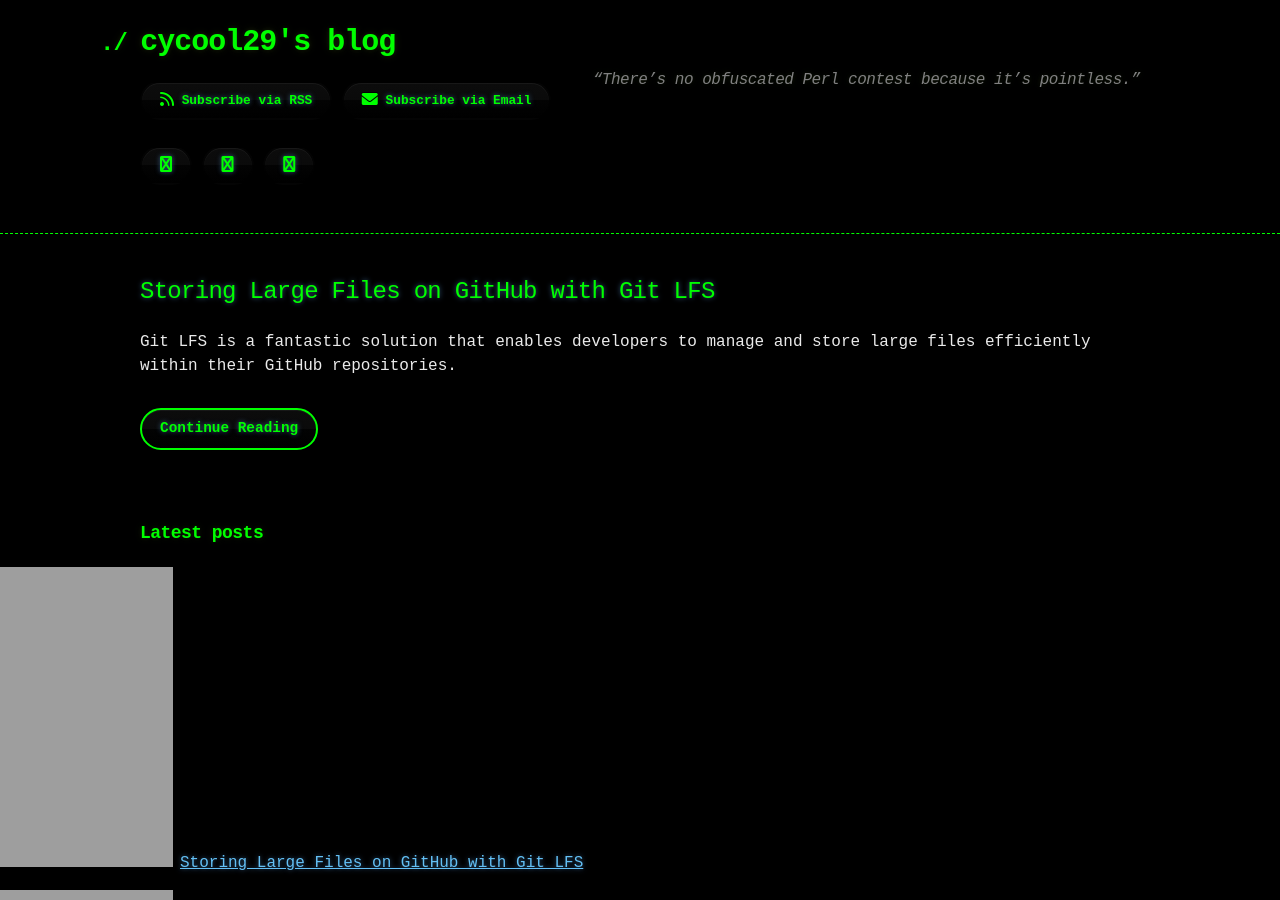
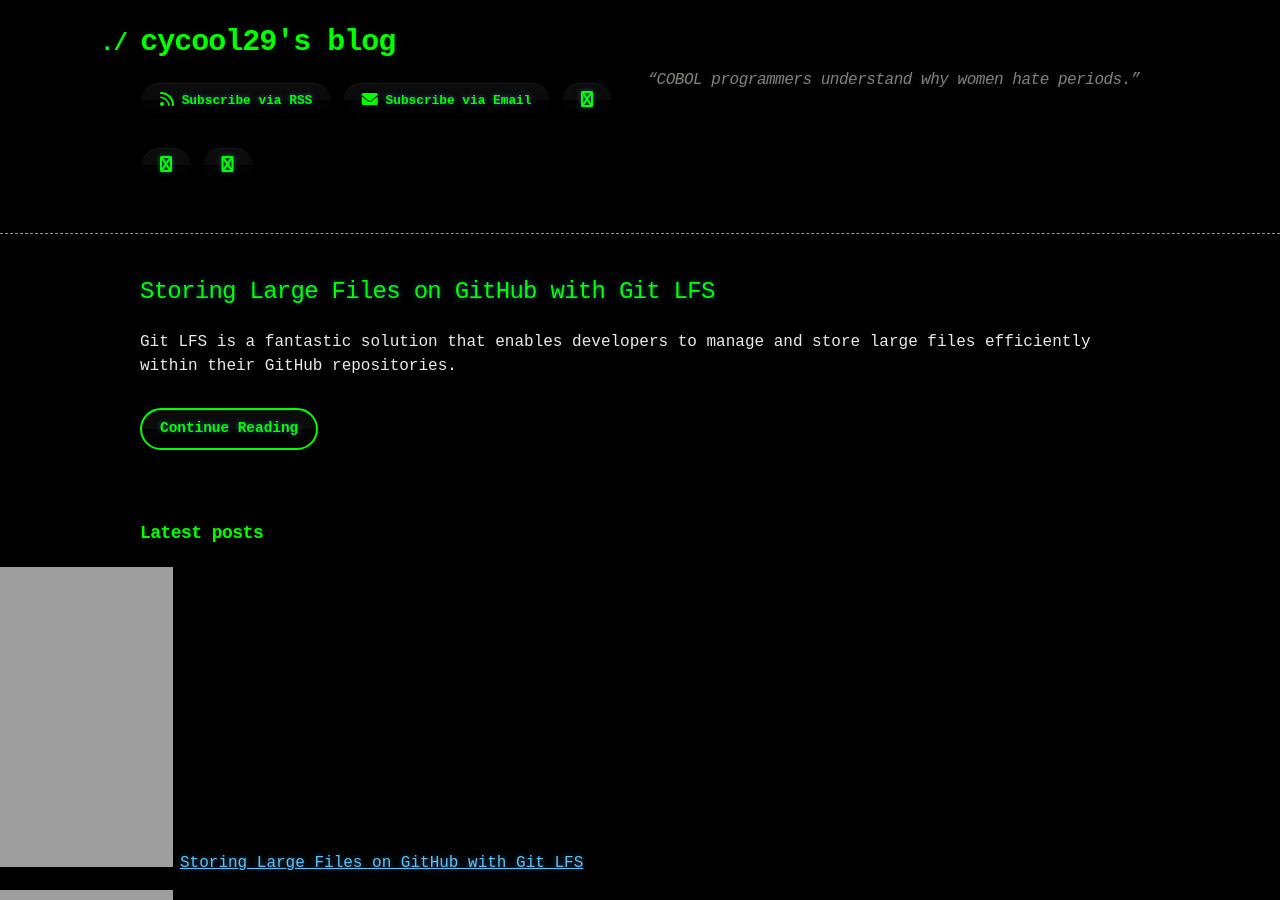
Before and after one commit to cycool29/cycool29.github.io, a Jekyll site: the page built from index.md, in a window 1280 px wide and 900 px high. Built offline with Jekyll 4.4.1, drawn with Linux system fonts in a browser that asks for light colours; a style sheet for code colours, icons or effects is not loaded.

Commit message:
Update quotes

```diff
--- a/_config.yml
+++ b/_config.yml
@@ -1,5 +1,5 @@
 title: cycool29's blog
-description: "“There’s no obfuscated Perl contest because it’s pointless.” "
+description: "“COBOL programmers understand why women hate periods.” "
 bio: A high school student. Intermediate in Python, Git, Bash. Learning JavaScript. He/Him. "
 author: cycool29
 url: https://cycool29.github.io
```
